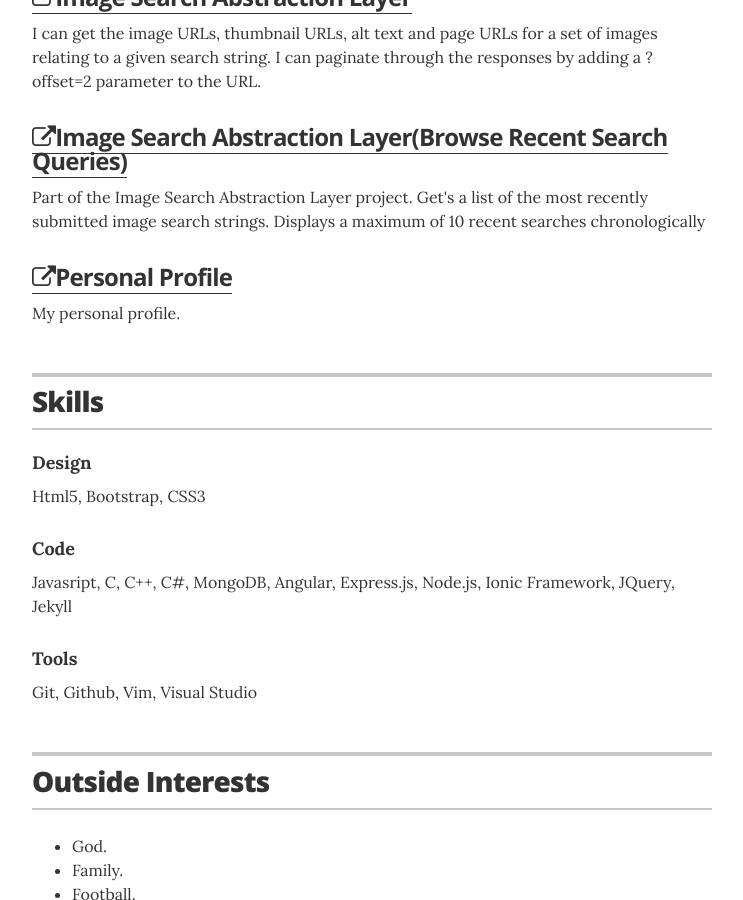
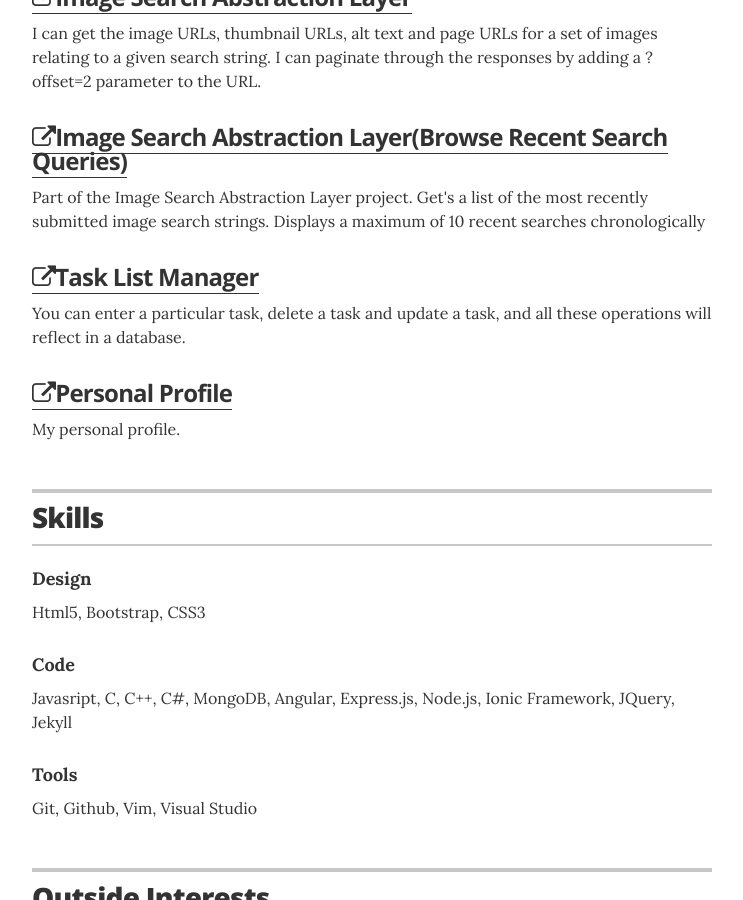
Before and after one commit to evanchime/resume, a Jekyll site: the page built from index.html, in a window 1280 px wide and 900 px high, scrolled down 2305 px. Shown: the whole window, without its empty margins (268-1011 px from the left). Built offline with Jekyll 4.4.1, drawn with Linux system fonts in a browser that asks for light colours.

Commit message:
Modified _data/projects.yml, to add a new project

```diff
--- a/_data/projects.yml
+++ b/_data/projects.yml
@@ -17,6 +17,13 @@
   url: "https://wheat-language.glitch.me/api/latest/imagesearch"
   description: Part of the Image Search Abstraction Layer project. Get's a list of the most recently submitted image search strings. Displays a maximum of 10 recent searches chronologically
 
+#Task List Manager
+- project: Task List Manager
+  #role: Co-Founder & Organizer
+  #duration: 2007 &mdash; Present
+  url: "https://metasklist.herokuapp.com/"
+  description: You can enter a particular task, delete a task and update a task, and all these operations will reflect in a database.
+
 #My personal portfolio
 - project: Personal Profile
   #role: Co-Founder & Organizer
```
